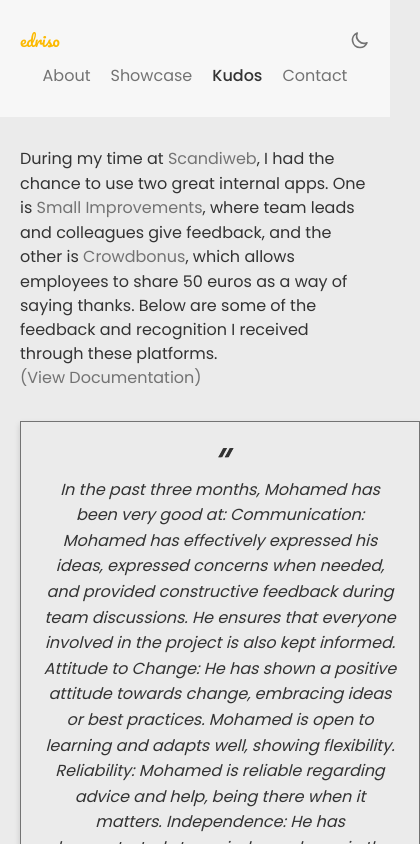
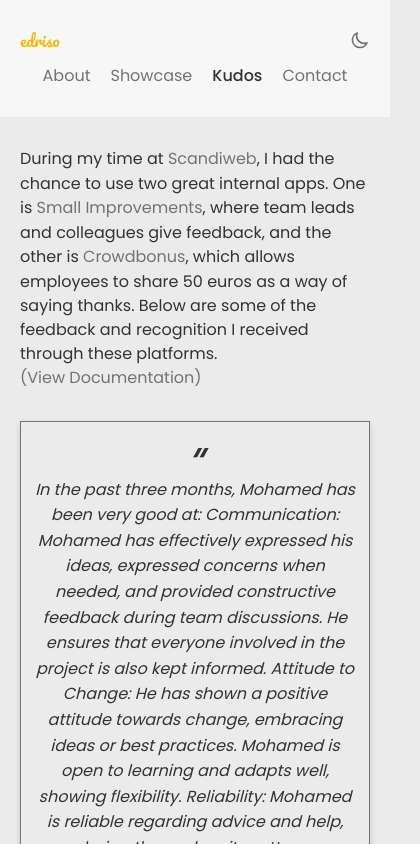
Before and after one commit to edriso/portfolio, a Vue app: page /kudos in a window 390 px wide. Shown: the top 844 px of the page, 420 px wide, since content can reach past the window. Built offline with nearby package versions, Linux system fonts and the light colour scheme.

Commit message:
Fix kudos item width on mobile

```diff
--- a/src/scss/views/_kudos.scss
+++ b/src/scss/views/_kudos.scss
@@ -21,13 +21,18 @@
     display: grid;
     gap: 2rem;
     grid-template-columns: 1fr;
-    grid-template-columns: repeat(auto-fill, minmax(400px, 1fr));
+    @include breakpoint-up(medium) {
+      grid-template-columns: repeat(auto-fill, minmax(400px, 1fr));
+    }
   }
 
   &__item {
-    padding: 2rem;
+    padding: 2rem 1rem;
     box-shadow: 0 3px 6px rgb(0 0 0 / 15%);
     border: 1px solid var(--font-light);
+    @include breakpoint-up(medium) {
+      padding: 2rem;
+    }
   }
 
   &__quote {
```
